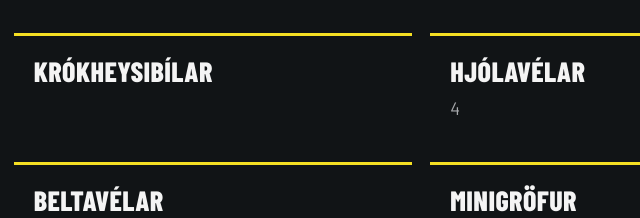
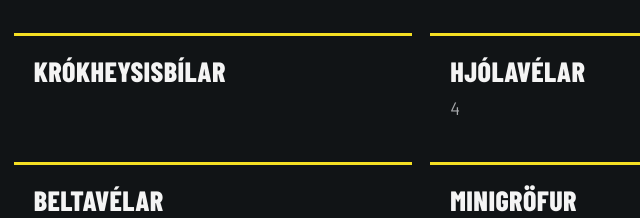
Before and after one commit to hjalmar-DB/jarnverk-site, a plain HTML site: page taekjakostur/index.html in a window 1280 px wide. Shown: the part 582-800 px from the top of the page, 427-1067 px from the left. Drawn offline with Linux system fonts and the light colour scheme.

Commit message:
Restore the compound krókheysisbílar.
Use krókheysis- in the equipment heading, meta text and the owner list.

Co-authored-by: hjalmar-DB <hjalmar-DB@users.noreply.github.com>

```diff
--- a/taekjakostur/index.html
+++ b/taekjakostur/index.html
@@ -24,12 +24,12 @@
 <link rel="icon" href="/img/logo/favicon.svg" type="image/svg+xml">
 <link rel="icon" href="/img/logo/favicon.ico" sizes="48x48">
 <link rel="apple-touch-icon" href="/img/logo/apple-touch-icon.png">
-<meta name="description" content="Vörubílar, krókheysibílar, fjórar hjólavélar, beltavélar, tvær minigröfur og tvær vélhjólbörur. Járn verktakar ehf.">
+<meta name="description" content="Vörubílar, krókheysisbílar, fjórar hjólavélar, beltavélar, tvær minigröfur og tvær vélhjólbörur. Járn verktakar ehf.">
 <meta property="og:type" content="website">
 <meta property="og:locale" content="is_IS">
 <meta property="og:site_name" content="Járn verktakar ehf.">
 <meta property="og:title" content="Tækjakostur | Járn verktakar ehf.">
-<meta property="og:description" content="Vörubílar, krókheysibílar, fjórar hjólavélar, beltavélar, tvær minigröfur og tvær vélhjólbörur. Járn verktakar ehf.">
+<meta property="og:description" content="Vörubílar, krókheysisbílar, fjórar hjólavélar, beltavélar, tvær minigröfur og tvær vélhjólbörur. Járn verktakar ehf.">
 <meta property="og:url" content="https://jarnverk.is/taekjakostur/">
 <meta property="og:image" content="https://jarnverk.is/img/og.png">
 <meta property="og:image:width" content="1200">
@@ -95,7 +95,7 @@
     <h2 class="sec-title">Bílar og vinnuvélar</h2>
     <div class="fleet">
       <article><h3>Vörubílar</h3><p>Flutningur á efni.</p></article>
-      <article><h3>Krókheysibílar</h3></article>
+      <article><h3>Krókheysisbílar</h3></article>
       <article><h3>Hjólavélar</h3><p>4</p></article>
       <article><h3>Beltavél</h3><p>1 · 10 t</p></article>
       <article><h3>Beltavélar</h3><p>2 · 5,7 t</p></article>
```
Also changed, not shown: OWNER-TODO.md (+1 -1 lines).
